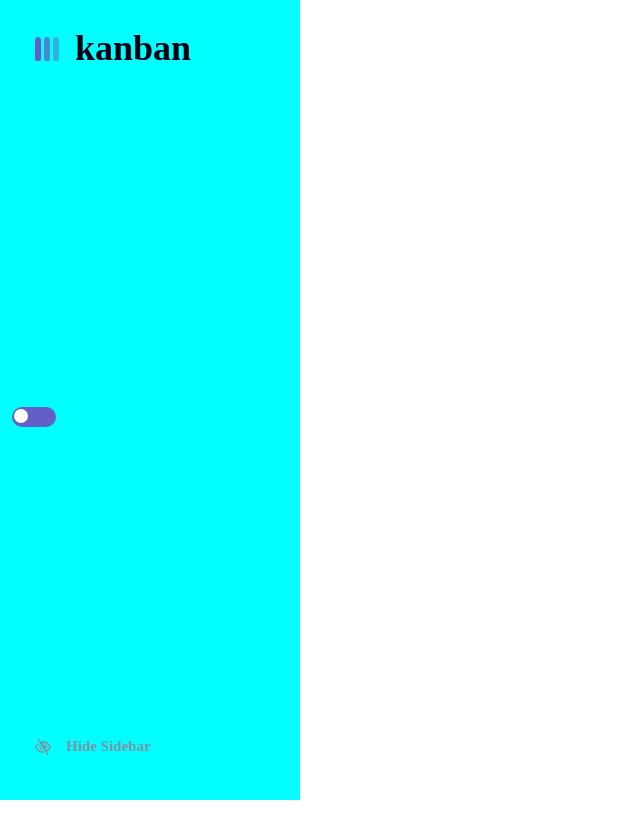
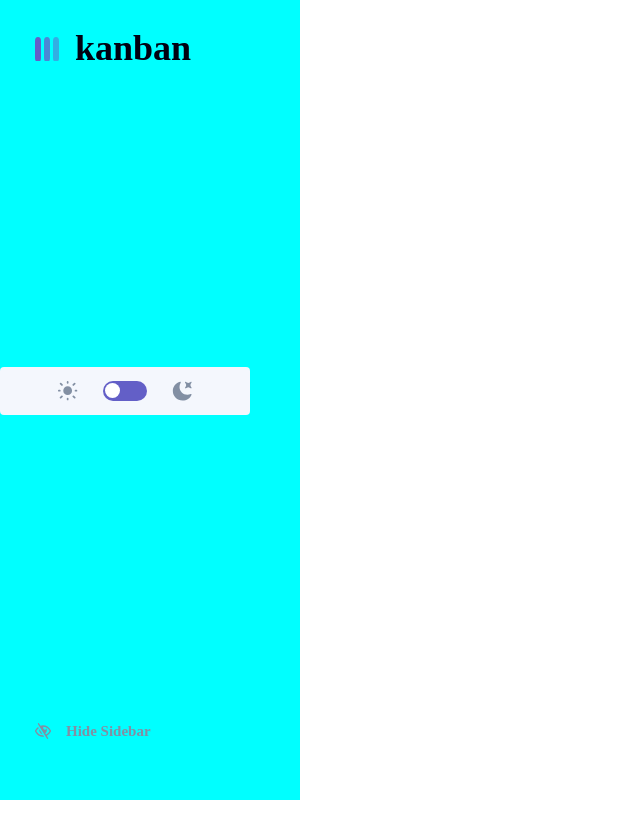
Before and after one commit to SVoznyuk18/kanban, a Next.js app: page / in a window 1280 px wide. Shown: the top 838 px of the page, without its empty margins (0-640 px from the left). Built offline with nearby package versions, Linux system fonts and the light colour scheme.

Commit message:
create theme switcher section

```diff
--- a/src/components/Sidebar/Sidebar.tsx
+++ b/src/components/Sidebar/Sidebar.tsx
@@ -6,7 +6,6 @@ import Image from 'next/image';
 
 import { SidebarSection, LogoSection, ToggleSideBar, HideSection } from './sidebar.style';
 import ThemeSwitcher from '../ThemeSwitcher/ThemeSwitcher';
-
 
 const Sidebar: React.FC = () => {
 
--- a/src/components/Sidebar/sidebar.style.tsx
+++ b/src/components/Sidebar/sidebar.style.tsx
@@ -1,6 +1,7 @@
 'use client';
 
-import styled, { css } from 'styled-components'
+import styled, { css } from 'styled-components';
+import Image from 'next/image';
 
 interface IProps {
   isShowSidebar?: boolean | undefined,
@@ -72,11 +73,14 @@ export const ToggleSideBar = styled.button<IProps>`
 export const HideSection = styled.div`
   display: flex;
   align-items: center;
-  width: 300px;
+  width: 275px;
+  min-width: 240px;
+  height: 48px;
   padding-left: 35px;
+  margin-top: 22px;
   cursor: pointer;
-
-
+  border-top-right-radius: 24px;
+  border-bottom-right-radius: 24px;
 
   p {
     margin-left: 15px;
@@ -84,4 +88,12 @@ export const HideSection = styled.div`
     font-weight: 700;
     color: #828FA3;
    }
+
+  &: hover {
+    background-color: #E4EBFA;
+
+    p {
+      color: #635FC7;
+    }
+  }
 `;
--- a/src/components/ThemeSwitcher/ThemeSwitcher.style.tsx
+++ b/src/components/ThemeSwitcher/ThemeSwitcher.style.tsx
@@ -1,11 +1,23 @@
 import styled from 'styled-components';
+
+
+export const ThemeSwitcherWrapper = styled.div`
+  display: flex;
+  justify-content: center;
+  align-items: center;
+  width: 250px;
+  min-width: 235px;
+  height: 48px;
+  border-radius: 4px;
+  background-color: #F4F7FD;
+`;
 
 export const Switcher = styled.label`
   position: relative;
   display: inline-block;
   width: 44px;
   height: 20px;
-  margin: 0 0.75rem;
+  margin: 0 25px;
 
   input {
     display: none;
@@ -14,6 +26,12 @@ export const Switcher = styled.label`
   input:checked + span:before {
     transform: translateX(25px);
     background-color: #fff;
+  }
+
+  &: hover {
+    span {
+      background-color: #A8A4FF;
+    }
   }
 
   span {
@@ -32,8 +50,8 @@ export const Switcher = styled.label`
         content: "";
         left: 2px;
         top: 2px;
-        width: 14px;
-        height: 14px;
+        width: 15px;
+        height: 15px;
         background-color:  #fff;
         border-radius: 50%;
         transition: transform 0.3s ease;
--- a/src/components/ThemeSwitcher/ThemeSwitcher.tsx
+++ b/src/components/ThemeSwitcher/ThemeSwitcher.tsx
@@ -1,14 +1,28 @@
 import React, { useState } from "react";
-
-import { Switcher } from './ThemeSwitcher.style';
+import Image from "next/image";
+import { ThemeSwitcherWrapper, Switcher } from './ThemeSwitcher.style';
 
 const ThemeSwitcher: React.FC = () => {
-  const [isToggled, setIsToggled] = useState(false);
+  const [isToggled, setIsToggled] = useState<boolean>(false);
   return (
-    <Switcher>
-      <input type="checkbox" checked={isToggled} onChange={() => { setIsToggled(!isToggled) }} />
-      <span />
-    </Switcher>
+    <ThemeSwitcherWrapper>
+      <Image
+        src='/icon-light-theme.svg'
+        alt='icon-light-theme'
+        width={20}
+        height={20}
+      />
+      <Switcher>
+        <input type="checkbox" checked={isToggled} onChange={() => { setIsToggled(!isToggled) }} />
+        <span />
+      </Switcher>
+      <Image
+        src='/icon-dark-theme.svg'
+        alt='icon-dark-theme'
+        width={20}
+        height={20}
+      />
+    </ThemeSwitcherWrapper>
   )
 }
 
```
Also changed, not shown: public/icon-dark-theme.svg (added), public/icon-light-theme.svg (added).
